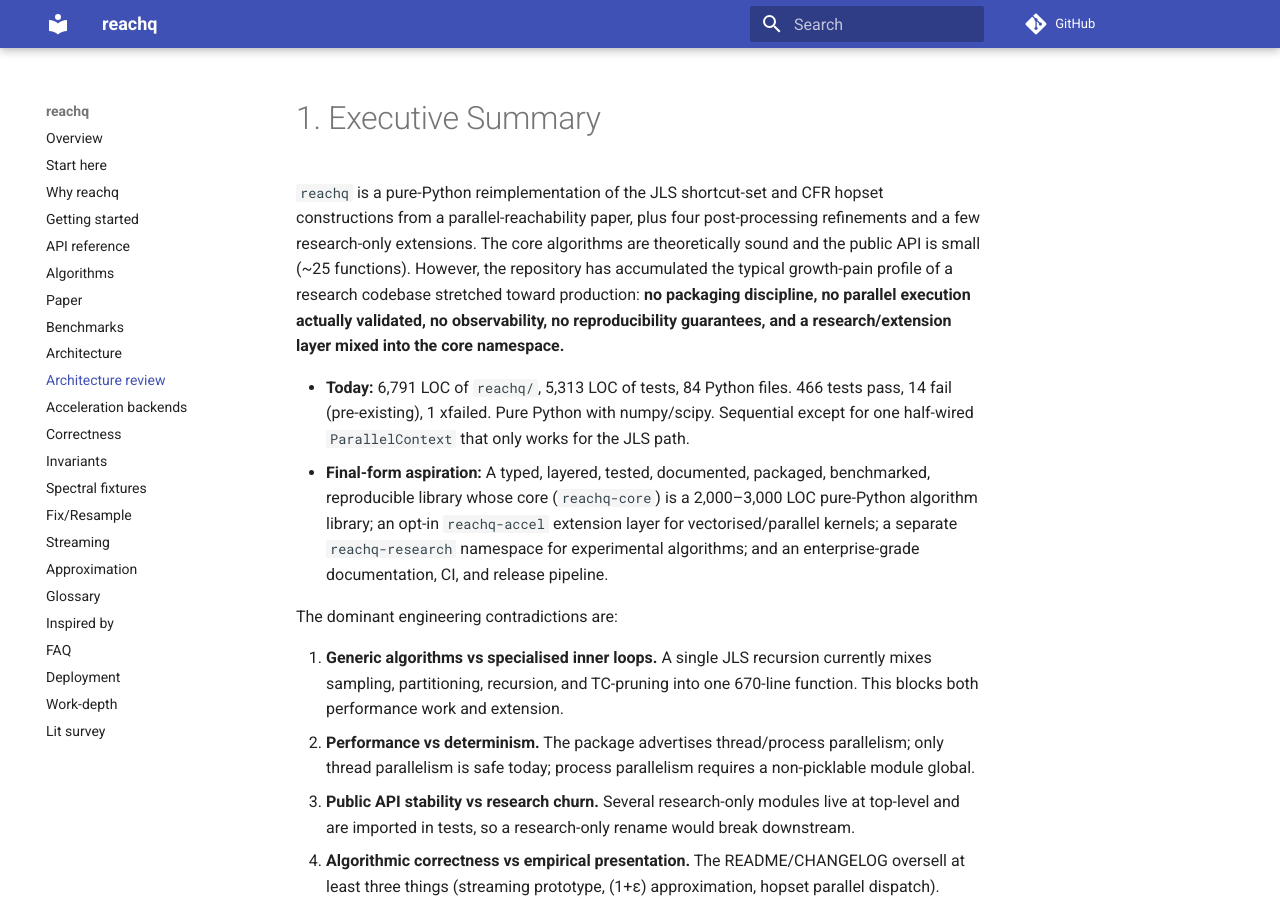
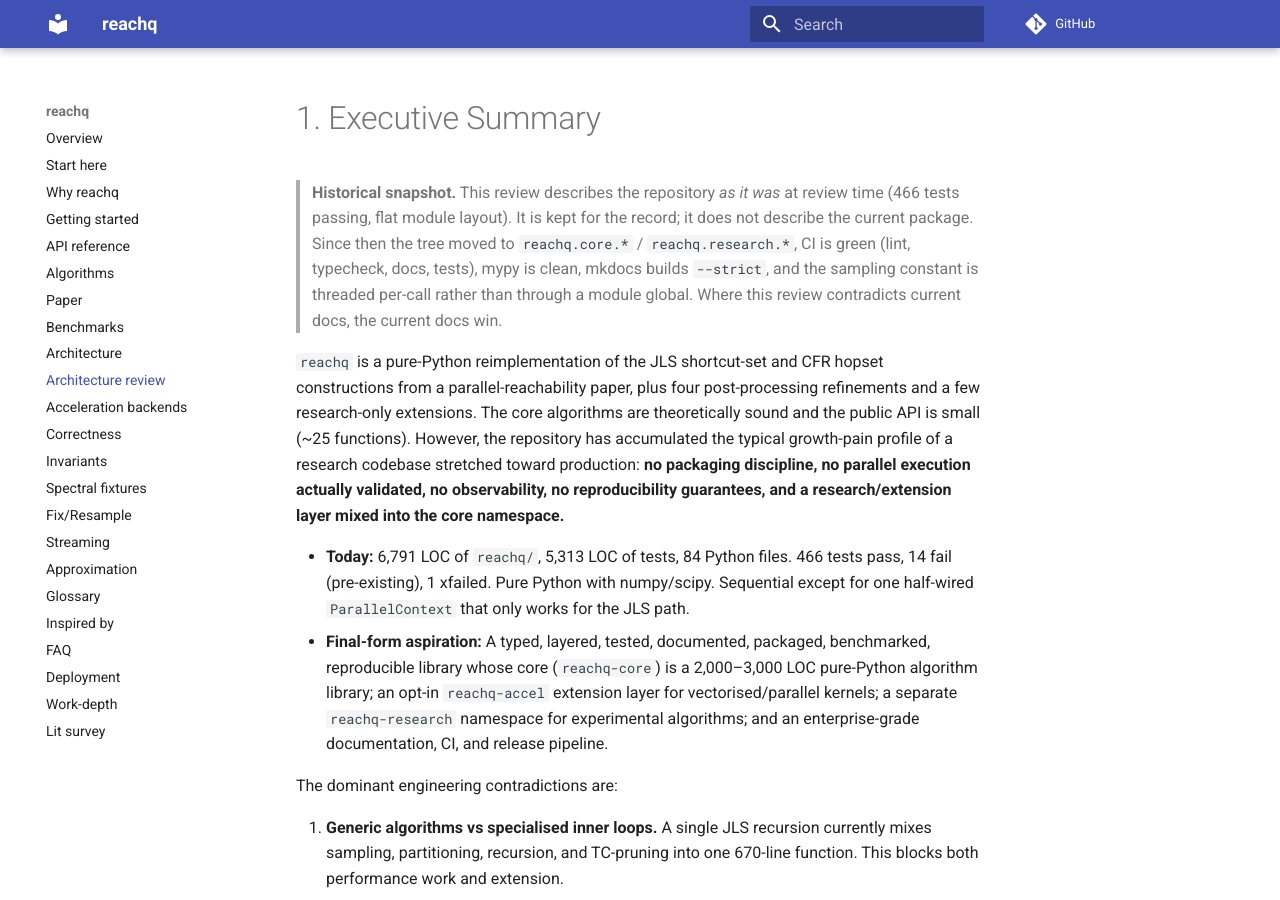
Before and after one commit to sachn-cs/parallel-reachability-and-shortest-paths, an MkDocs documentation site: the page built from docs/ARCHITECTURE_REVIEW.md, in a window 1280 px wide and 900 px high. Built offline with MkDocs 1.6.1 and Material for MkDocs 9.7.7, drawn with Linux system fonts in a browser that asks for light colours; comment, search, counter and statistics services are not loaded.

Commit message:
docs: timestamp ARCHITECTURE_REVIEW as a historical snapshot
The review's 'Today:' section (466 tests, flat layout, no observability)
describes the repo before the current cleanup. Add a disclaimer so the
critical claims are not read as describing the current package.

```diff
--- a/docs/ARCHITECTURE_REVIEW.md
+++ b/docs/ARCHITECTURE_REVIEW.md
@@ -1,4 +1,13 @@
 # 1. Executive Summary
+
+> **Historical snapshot.** This review describes the repository *as it
+> was* at review time (466 tests passing, flat module layout). It is
+> kept for the record; it does not describe the current package. Since
+> then the tree moved to `reachq.core.*` / `reachq.research.*`, CI is
+> green (lint, typecheck, docs, tests), mypy is clean, mkdocs builds
+> `--strict`, and the sampling constant is threaded per-call rather
+> than through a module global. Where this review contradicts current
+> docs, the current docs win.
 
 `reachq` is a pure-Python reimplementation of the JLS shortcut-set and CFR hopset constructions from a parallel-reachability paper, plus four post-processing refinements and a few research-only extensions. The core algorithms are theoretically sound and the public API is small (~25 functions). However, the repository has accumulated the typical growth-pain profile of a research codebase stretched toward production: **no packaging discipline, no parallel execution actually validated, no observability, no reproducibility guarantees, and a research/extension layer mixed into the core namespace.**
 
```
